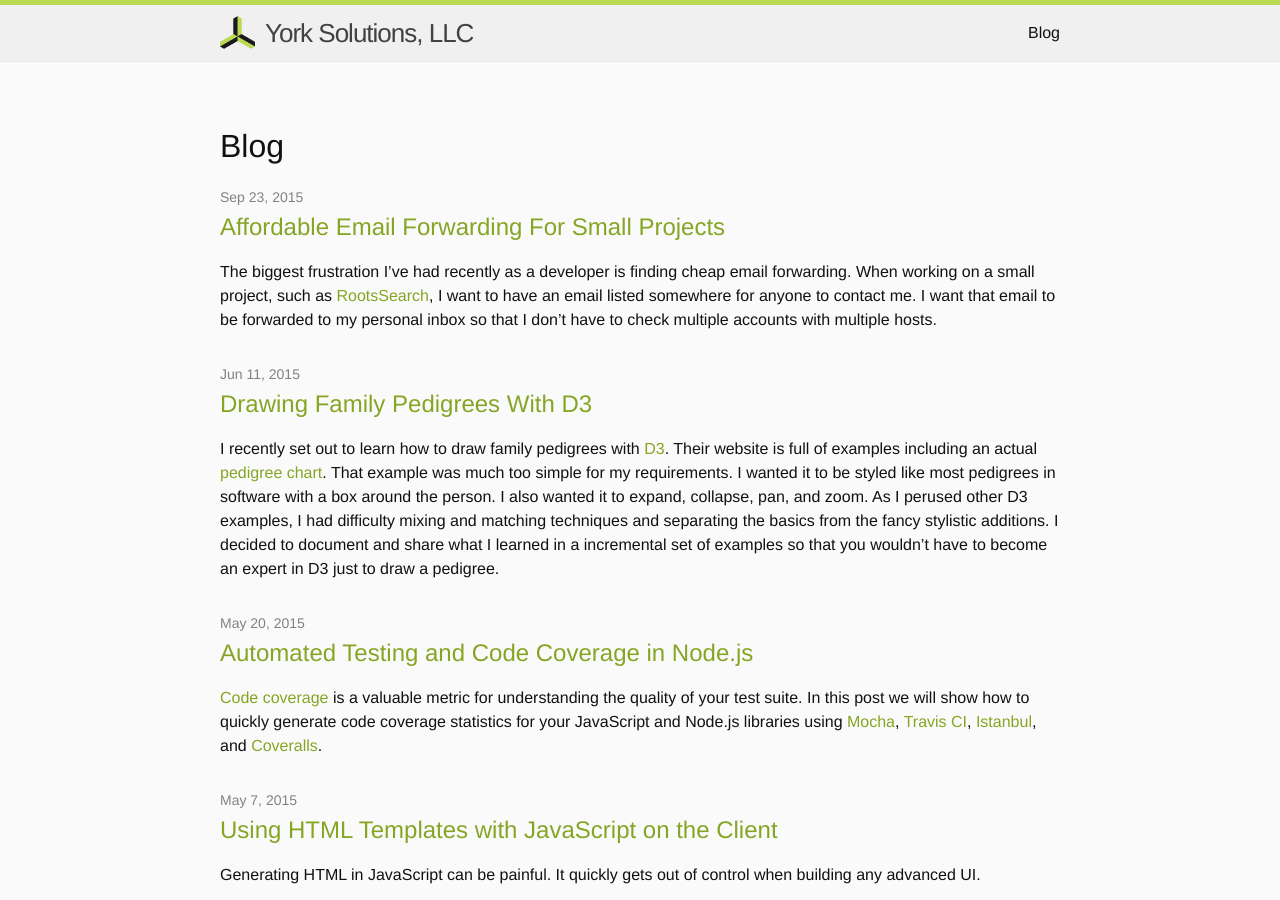
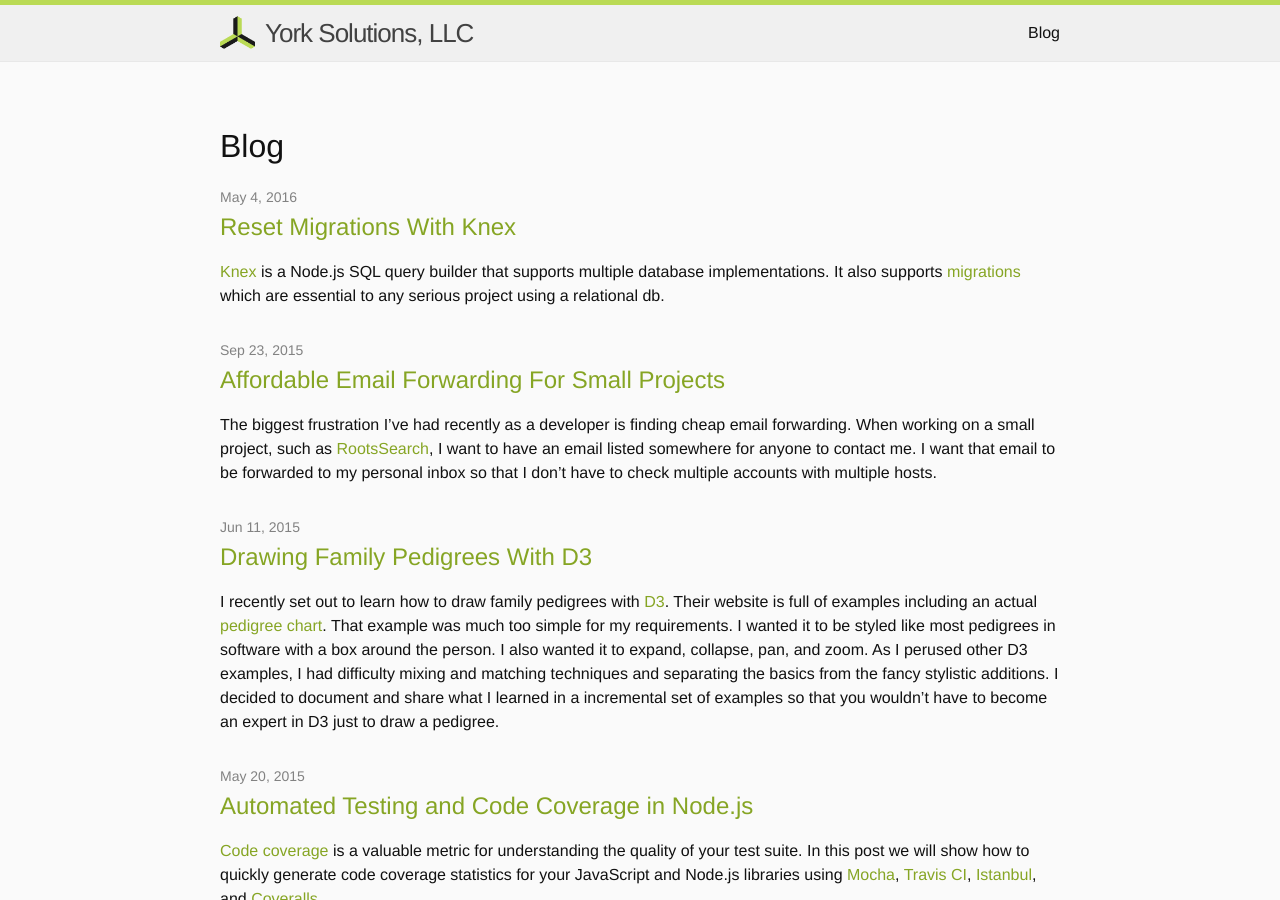
Before and after one commit to justincy/york-solutions.github.io, a Jekyll site: the page built from blog.html, in a window 1280 px wide and 900 px high. Built offline with Jekyll 4.4.1, drawn with Linux system fonts in a browser that asks for light colours; some of the changed lines change nothing that is shown.

Commit message:
Post: Knex migrations reset

```diff
--- a/_config.yml
+++ b/_config.yml
@@ -5,7 +5,7 @@ email: justin@york.io
 description: > # this means to ignore newlines until "baseurl:"
   Justin York is a full-stack web developer based in Monett, Missouri. He has a love for JavaScript and a unique expertise in using the FamilySearch API.
 baseurl: "" # the subpath of your site, e.g. /blog/
-url: "http://yorksolutions.io" # the base hostname & protocol for your site
+url: "http://york.io" # the base hostname & protocol for your site
 twitter_username:
 github_username:
   - 'justincy'
--- /dev/null
+++ b/_posts/2016-05-04-knex-reset-migrations.md
@@ -0,0 +1,62 @@
+---
+layout: post
+title: "Reset Migrations With Knex"
+date: 2016-05-04
+---
+
+[Knex](http://knexjs.org/) is a Node.js SQL query builder that supports multiple
+database implementations. It also supports [migrations](http://knexjs.org/#Migrations)
+which are essential to any serious project using a relational db.
+
+During local development, when running tests, and particuarly when testing
+migrations, I often wanted to reset the db and rerun all migrations. I was
+shocked to find that Knex migrations doesn't have a reset method.
+
+I first tried to follow some advice and write a bash script. After a coule of
+hours trying different methods of running postgres commands from the CLI and
+battling database user permissions (both for authentication and db access rights)
+I ended up with this:
+
+{% highlight bash %}
+#!/bin/bash
+
+# Delete and recreate the database
+psql -U postgres -h 127.0.0.1 -c 'DROP DATABASE IF EXISTS my_database;'
+psql -U postgres -h 127.0.0.1 -c 'CREATE DATABASE my_database;'
+psql -U postgres -h 127.0.0.1 -c 'GRANT CONNECT ON DATABASE my_database TO my_db_user;'
+
+# Run migrations to generate the schema
+knex migrate:latest
+{% endhighlight %}
+
+It did finally work, but I wasn't happy with it. It was very specific to my
+environment. Plus I don't like including bash scripts in Node projects unless
+there's absolutely no other sane method.
+
+After reading more about Knex migrations and realizing that the long promised
+[arctic ](https://github.com/knex/arctic) migrations API wasn't coming, I looked
+at the current [Migrate](https://github.com/tgriesser/knex/blob/8a303f1a964acc98205575b1fcb594f5d6b0ea90/test/integration/migrate/index.js)
+source to find that the API was very neat (perhaps it's improved in the past
+year). I quickly found a very simple solution.
+
+{% highlight js %}
+var migrate = knex.migrate;
+
+// Force unlock in case of a bad state
+migrate.forceFreeMigrationsLock()
+
+// Get completed migrations
+.then(function(){
+  return migrate._listCompleted();
+})
+
+// Rollback migrations
+.then(function(completedMigrations){
+  return migrate._waterfallBatch(0, completedMigrations, 'down');
+})
+
+// Migrate to the latest
+.then(function(){
+  return migrate.latest();
+});
+{% endhighlight %}
```
